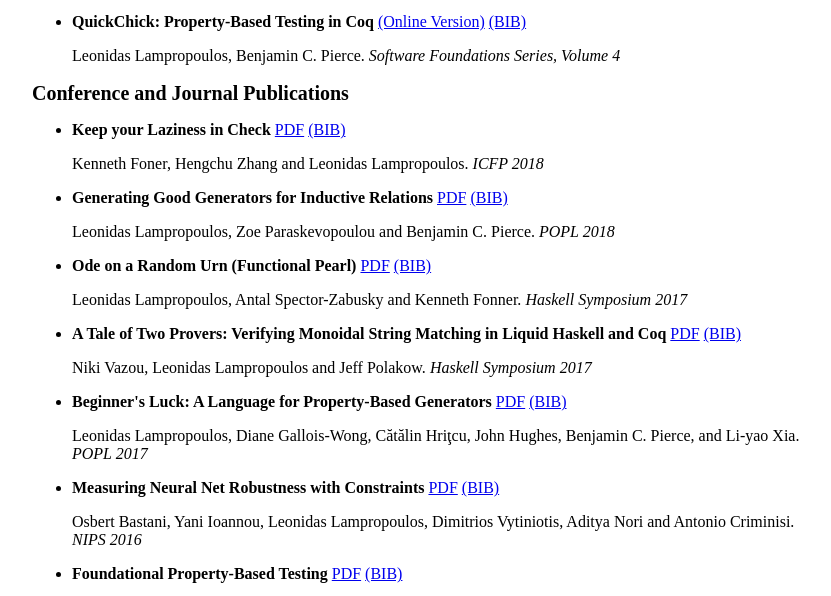
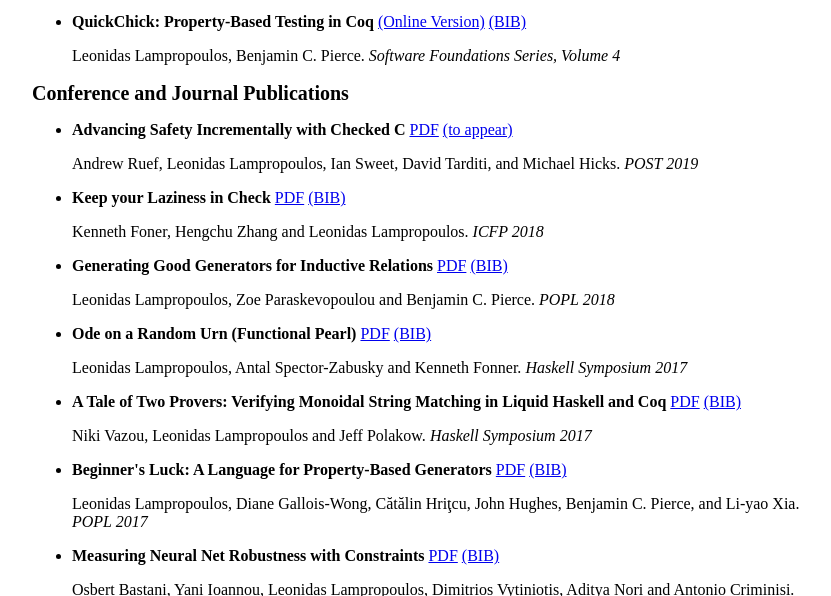
Before and after one commit to lemonidas/lemonidas.github.io, a plain HTML site: page publications.html in a window 1280 px wide. Shown: the part 147-743 px from the top of the page, without its empty margins (224-1055 px from the left). Drawn offline with Linux system fonts and the light colour scheme.

Commit message:
CheckedC

```diff
--- a/publications.html
+++ b/publications.html
@@ -37,6 +37,14 @@
 <h2> Conference and Journal Publications </h2>
 
 <ul>
+  <li>
+    <b>Advancing Safety Incrementally with Checked C</b>
+    <a href="./pdf/CheckedC.pdf">PDF</a> <a href="./data/StrictCheck.bib">(to appear)</a> <br/>
+    <p> Andrew Ruef, Leonidas Lampropoulos, Ian Sweet, David Tarditi, and Michael Hicks.
+      <i>POST 2019</i> </p>
+  </li>
+
+
   <li>
     <b>Keep your Laziness in Check</b>
     <a href="./pdf/StrictCheck.pdf">PDF</a> <a href="./data/StrictCheck.bib">(BIB)</a> <br/>
```
Also changed, not shown: 1 other file.
